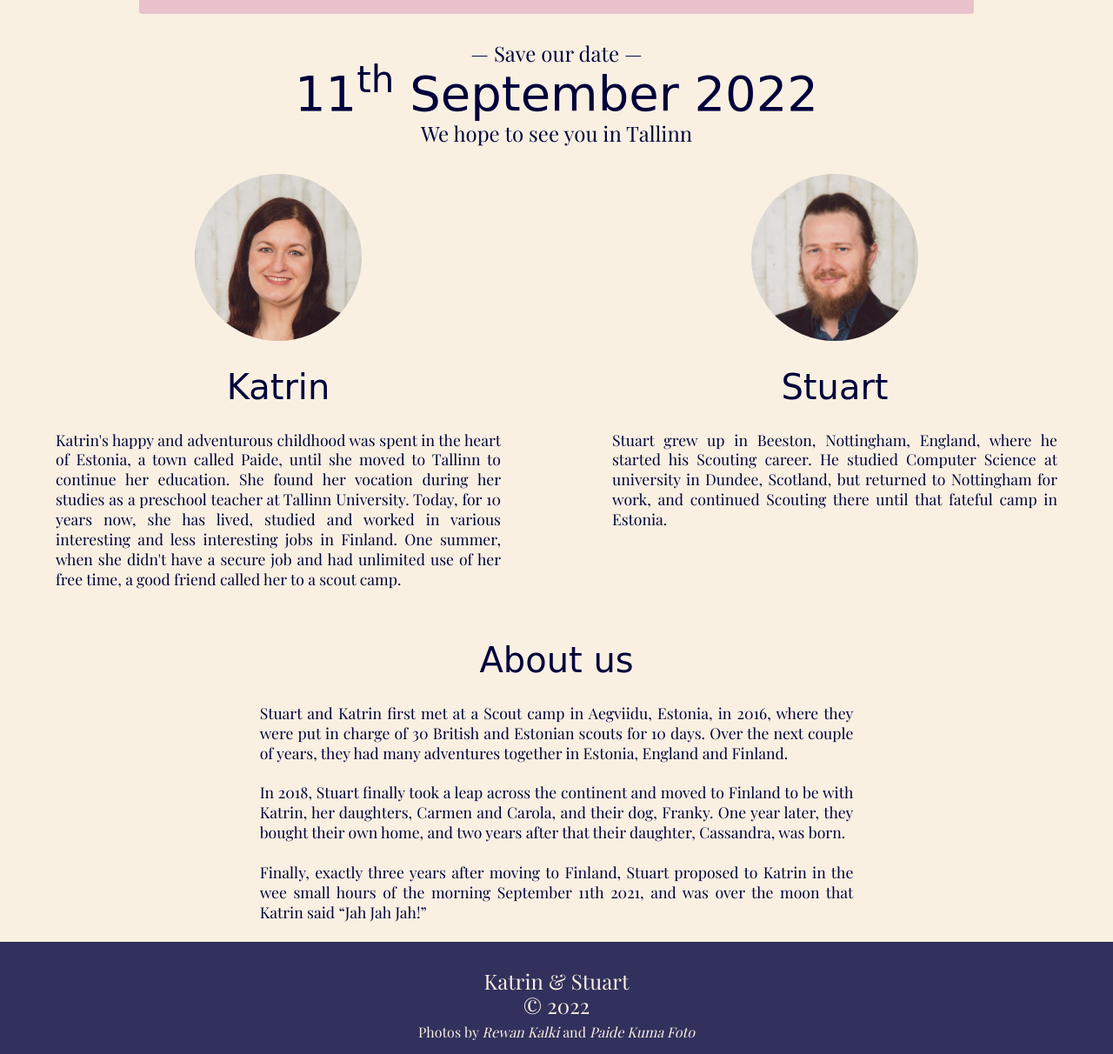
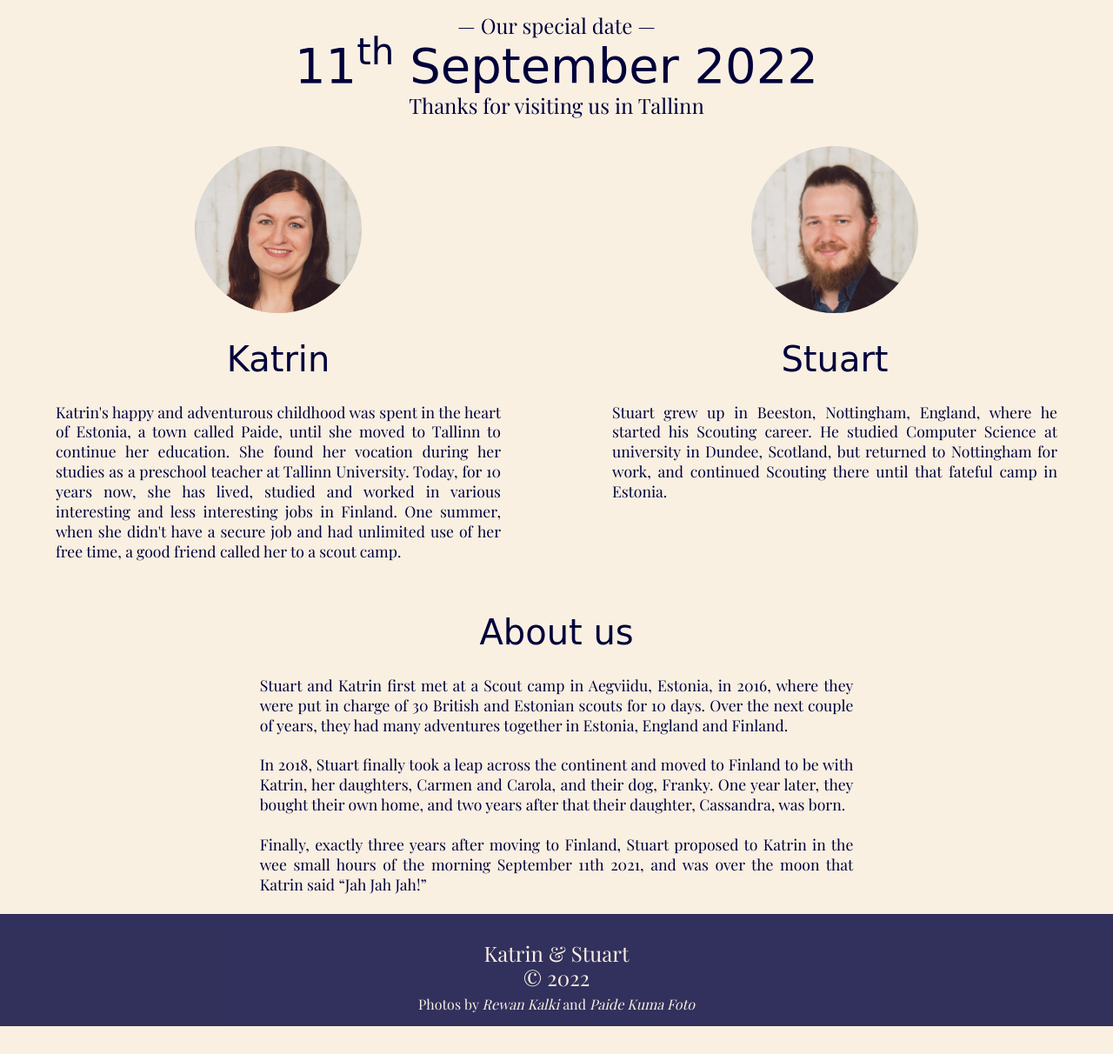
Before and after one commit to solpyro/wedding, a PHP site: page / in a window 1280 px wide. Shown: the part 468-1680 px from the top of the page at 87% size. After the commit the page ends 1648 px from the top, so only its background shows below. Run offline with PHP 8.4, Linux system fonts and the light colour scheme; some libraries are stand-ins or nearby versions; some web fonts are replaced.

Commit message:
Update text & remove countdown on homepage

```diff
--- a/index.php
+++ b/index.php
@@ -4,7 +4,6 @@
 <?php include 'inc/head.php' ?>
 
 		<link rel="stylesheet" href="css/index.css" />
-		<script type="text/javascript" src="js/countdown.js"></script>
 	</head>
 	<body class="loading">
 		<div id="page-container">
@@ -17,16 +16,13 @@
 				</div>
 				<h1 class="banner-title bottom">Katrin Kivistik<br /><span>&amp;</span><br />Stuart Kemp</h1>
 
-				<div class="countdown" id="countdown-en" lang="en">0 days, 0 hours, 0 minutes, 0 seconds</div>
-				<div class="countdown" id="countdown-et" lang="et">0 päeva, 0 tundi, 0 minutit, 0 sekundit</div>
-
 				<div class="save-the-date">
-					<p class="text" lang="en">&mdash; Save our date &mdash;</p>
-					<p class="text" lang="et">&mdash; Märgi meie päev &mdash;</p>
+					<p class="text" lang="en">&mdash; Our special date &mdash;</p>
+					<p class="text" lang="et">&mdash; Meie eriline päev &mdash;</p>
 					<p class="date" lang="en">11<sup>th</sup> September 2022</p>
 					<p class="date" lang="et">11. september 2022</p>
-					<p class="text" lang="en">We hope to see you in Tallinn</p>
-					<p class="text" lang="et">Loodame Teid näha Tallinnas</p>
+					<p class="text" lang="en">Thanks for visiting us in Tallinn</p>
+					<p class="text" lang="et">Aitäh, et külastasite meid Tallinnas</p>
 				</div>
 
 				<div class="pure-g center">
```
